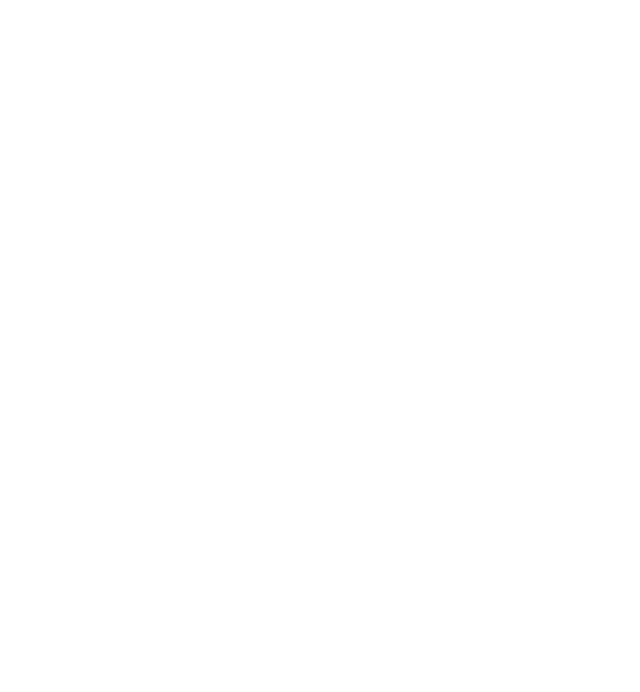
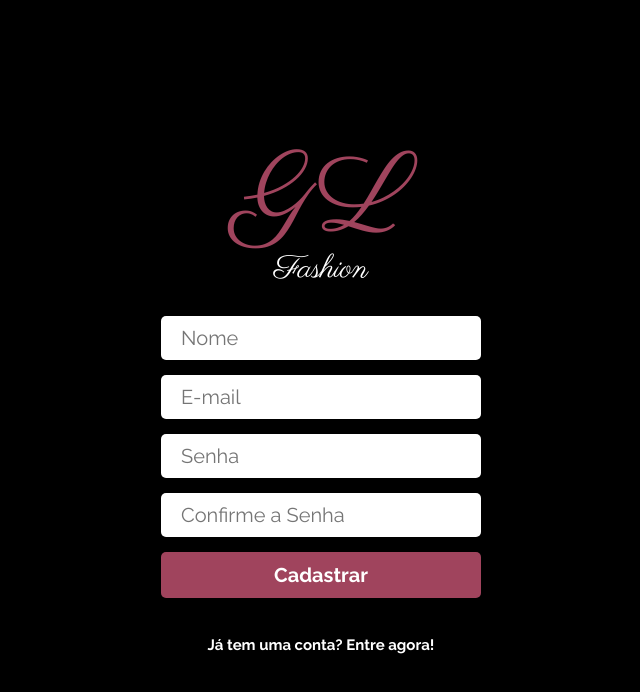
Before and after one commit to gsnorberto/projeto15-glfashion-front, a React (Create React App) app: page /cadastro in a window 1280 px wide. Shown: the top 692 px of the page, without its empty margins (319-959 px from the left). Built offline with nearby package versions, Linux system fonts and the light colour scheme.

Commit message:
style: adiciona o layout da página de signup

```diff
--- a/src/pages/AddUser/index.js
+++ b/src/pages/AddUser/index.js
@@ -1,7 +1,50 @@
-
+import { SignUpArea, Logo, Form, Input, Button, Link } from "./styles"
+import { useState } from "react"
+import { NavLink } from "react-router-dom"
 
 export default () => {
+    const [name, setName] = useState('')
+    const [email, setEmail] = useState('')
+    const [password, setPassword] = useState('')
+    const [confirmPassword, setConfirmPassword] = useState('')
+
     return (
-        <div></div>
+        <SignUpArea>
+            <Logo>
+                <div className="logo-1">GL</div>
+                <div>Fashion</div>
+            </Logo>
+            <Form onSubmit="">
+                <Input
+                    data-test="name"
+                    placeholder="Nome"
+                    value={name}
+                    onChange={e => setName(e.target.value)}
+                />
+                <Input
+                    data-test="email"
+                    placeholder="E-mail"
+                    type="email"
+                    value={email}
+                    onChange={e => setEmail(e.target.value)}
+                />
+                <Input
+                    data-test="password"
+                    placeholder="Senha"
+                    type="password"
+                    value={password}
+                    onChange={e => setPassword(e.target.value)}
+                />
+                <Input
+                    data-test="conf-password"
+                    placeholder="Confirme a Senha"
+                    type="password"
+                    value={confirmPassword}
+                    onChange={e => setConfirmPassword(e.target.value)}
+                />
+                <Button data-test="sign-up-submit" type="submit">Cadastrar</Button>
+            </Form>
+            <Link> <NavLink to="/">Já tem uma conta? Entre agora!</NavLink></Link>
+        </SignUpArea>
     )
 }
--- a/src/pages/AddUser/styles.js
+++ b/src/pages/AddUser/styles.js
@@ -1 +1,63 @@
 import styled from "styled-components";
+
+export const SignUpArea = styled.div`
+    font-family: 'Raleway', sans-serif;
+    background-color: #000000;
+    min-height: 100vh;
+    display: flex;
+    flex-direction: column;
+    justify-content: center;
+    align-items: center;
+`
+
+export const Logo = styled.div`
+    font-family: 'Parisienne', cursive;
+    color: #FFFFFF;
+    font-size: 32px;
+    margin-bottom: 30px;
+    display: flex;
+    flex-direction: column;
+    align-items: center;
+
+    .logo-1{
+        color: #A0445D;
+        font-size: 106px;
+    }
+`
+export const Form = styled.form`
+    display: flex;
+    flex-direction: column;
+    min-width: 320px;
+`
+export const Input = styled.input`
+    font-family: 'Raleway', sans-serif;
+    margin-bottom: 15px;
+    font-size: 20px;
+    border: 0;
+    outline: none;
+    border-radius: 5px;
+    padding: 10px 20px;
+    width: 100%;
+`
+export const Button = styled.button`
+    font-family: 'Raleway', sans-serif;
+    height: 46px;
+    border: 0;
+    border-radius: 5px;
+    background-color: #A0445D;
+    color: #FFFFFF;
+    width: 100%;
+    font-weight: 700;
+    font-size: 20px;
+    margin-bottom: 40px;
+    cursor: pointer;
+    &:hover{
+        opacity: 0.8;
+    }
+`
+export const Link = styled.div`
+    color: #FFFFFF;
+    font-size: 15px;
+    font-weight: 700;
+    cursor: pointer;
+`
```
